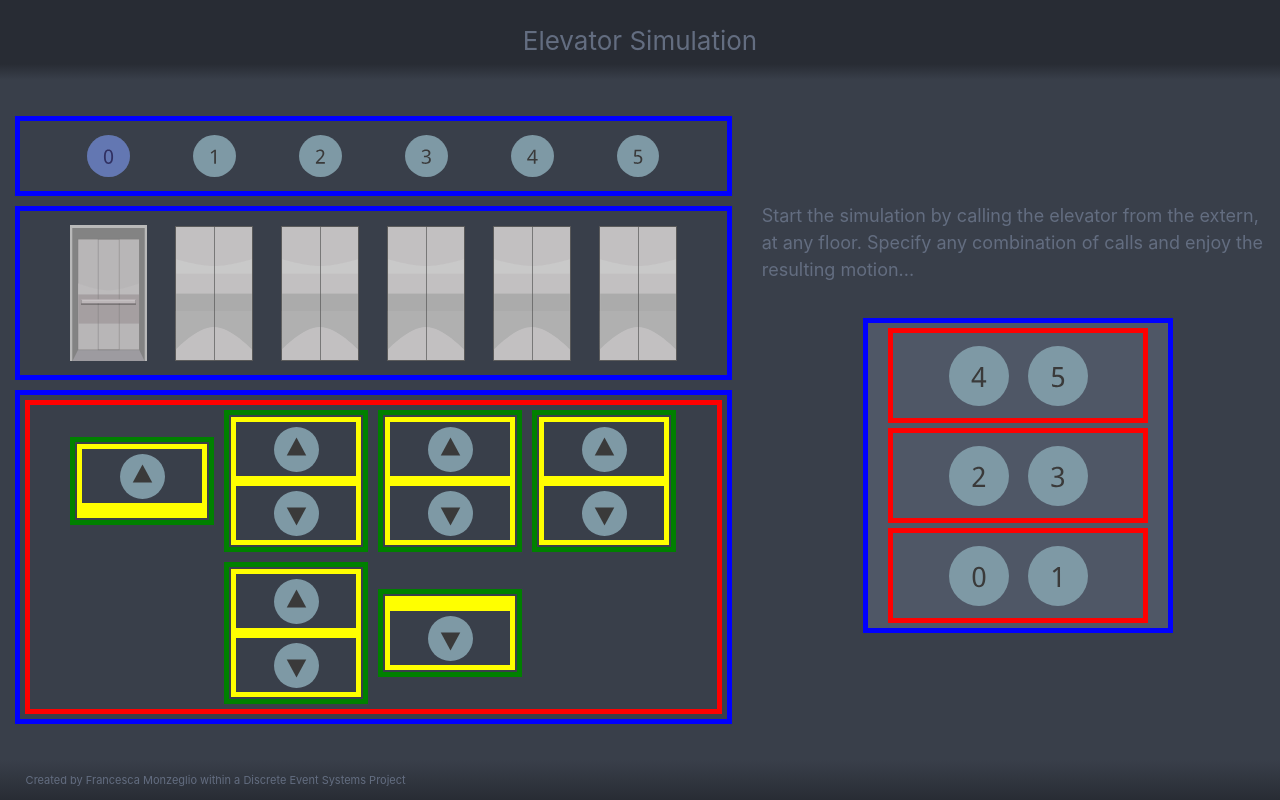
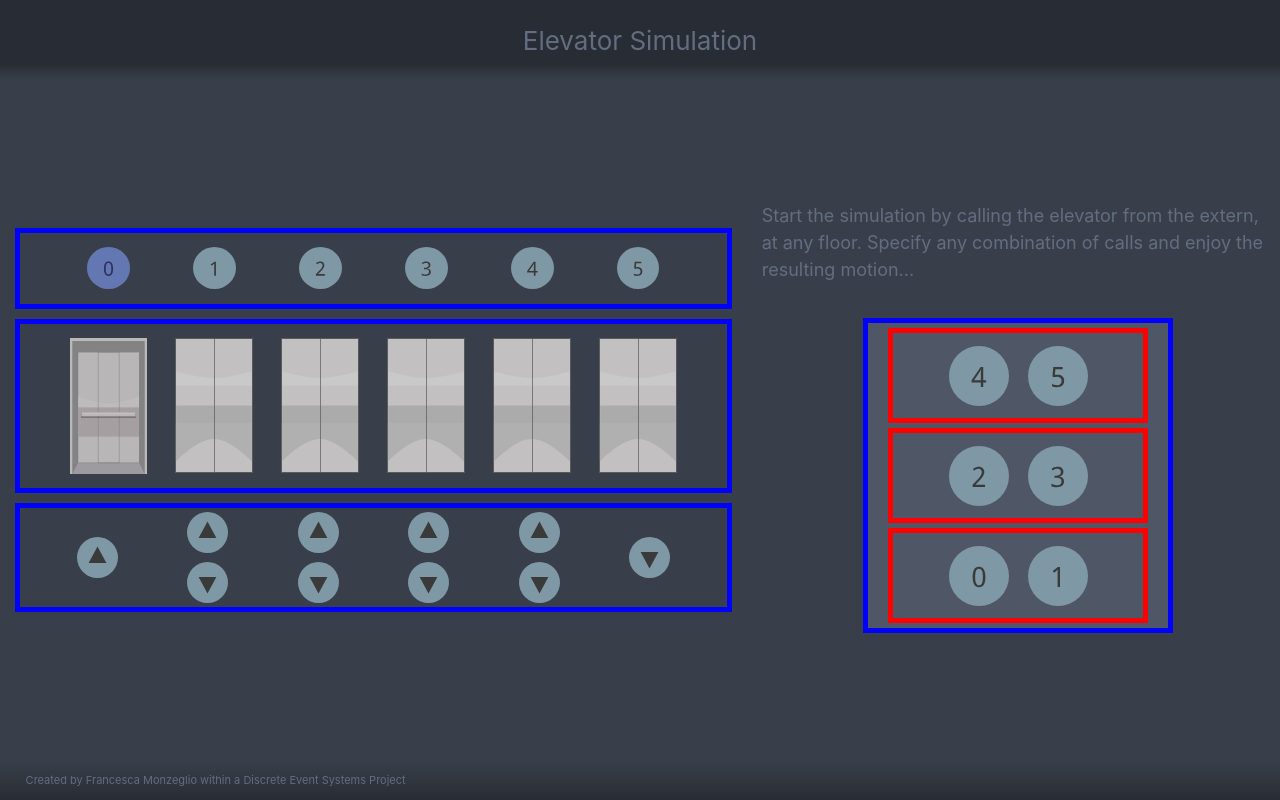
Before and after one commit to fmonze/ElevatorSimulation, a React (Create React App) app: page / in a window 1280 px wide. Built offline with nearby package versions, Linux system fonts and the light colour scheme.

Commit message:
up/down commands finally aligned with the rest also while resizing the window

```diff
--- a/src/ElevatorCommands.js
+++ b/src/ElevatorCommands.js
@@ -2,8 +2,6 @@ import React, {Component} from 'react';
 import UpDownCommand from './UpDownCommand'; // name of imported component must match the component class name !
 
 const myRow = {
-    margin: '5px',
-    border: '5px solid red',
     display: "flex",
     alignItems: "center",
     justifyContent: "center",
--- a/src/UpDownCommand.js
+++ b/src/UpDownCommand.js
@@ -4,14 +4,12 @@ import downButton from './downButton.svg';
 import currentFloor from './current_floor_button.svg';
 
 const divStyle = {
-    padding: '2px',
-    margin: '5px',
-    border: '5px solid green'
+    display: 'inline-block',
+    width: '15%'
 };
 
 const myRow = {
     position: 'relative',
-    border: '5px solid yellow'
 };
 
 // todo: meglio togliere le classi dal css e mettere gli stili dei tre bottoni (down up e highlighted) qui?
```
